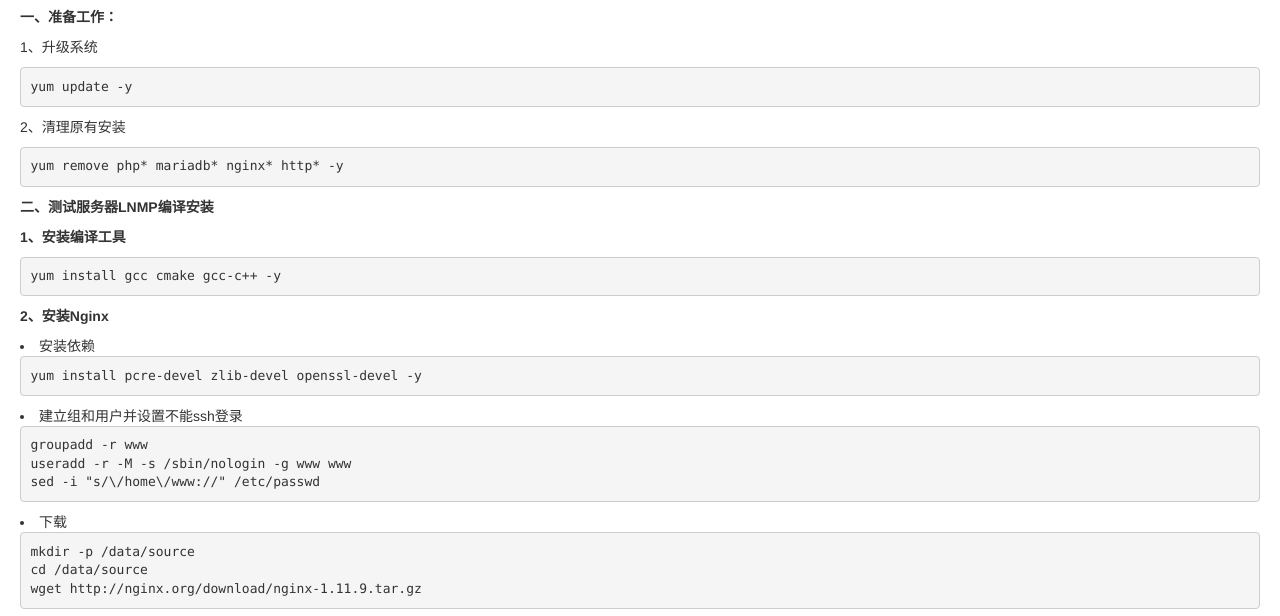
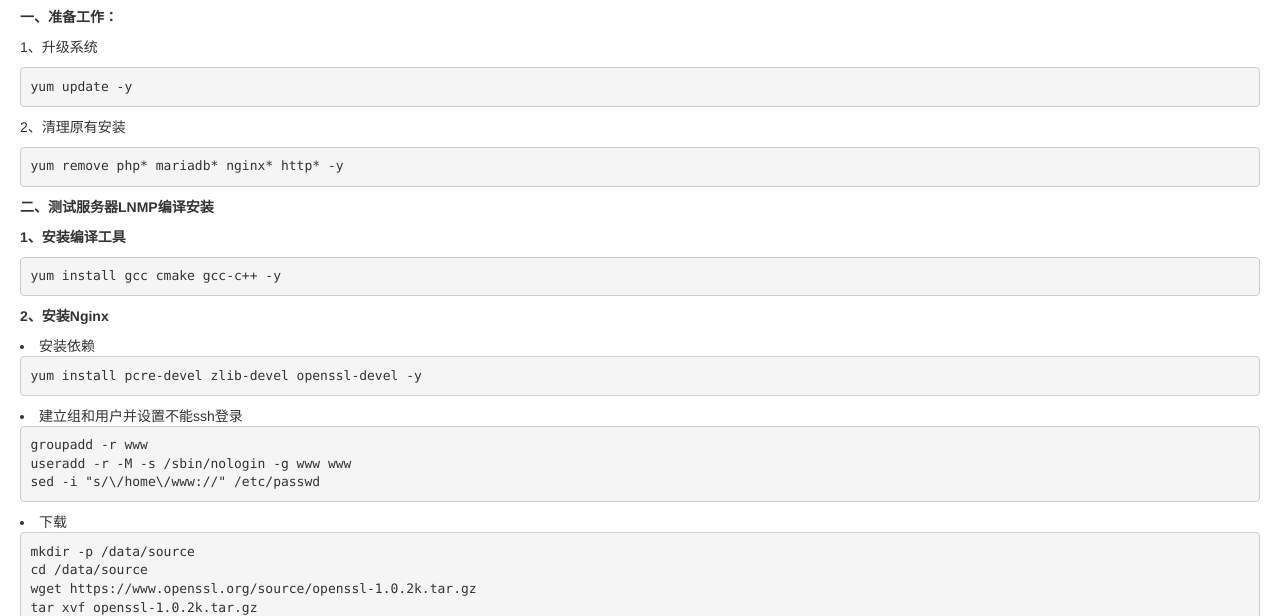
Before and after one commit to zhcj/zhcj.github.io, a plain HTML site: page lnmp.html in a window 1280 px wide. Shown: the part 142-758 px from the top of the page. Drawn offline with Linux system fonts and the light colour scheme.

Commit message:
http2不起作用，添加openssl1.0.2

```diff
--- a/lnmp.html
+++ b/lnmp.html
@@ -33,6 +33,9 @@ sed -i "s/\/home\/www://" /etc/passwd</pre>
 <li>下载</li>
 <pre>mkdir -p /data/source
 cd /data/source
+wget https://www.openssl.org/source/openssl-1.0.2k.tar.gz
+tar xvf openssl-1.0.2k.tar.gz
+mv openssl-1.0.2k /data/lnmp/
 wget http://nginx.org/download/nginx-1.11.9.tar.gz</pre>
 <li>解压</li>
 <pre>tar xvf nginx-1.11.9.tar.gz</pre>
@@ -50,7 +53,7 @@ sed -i "s/%02d\/%s\/%d:%02d:%02d:%02d %c%02i%02i/%4d-%02d-%02d %02d:%02d:%02d/g"
                        tm.ngx_tm_min, tm.ngx_tm_sec,
 
 
-./configure --prefix=/data/lnmp/nginx --user=www --group=www --pid-path=/run/nginx.pid --lock-path=/run/nginx.lock --http-client-body-temp-path=/tmp/client --http-proxy-temp-path=/tmp/proxy --http-fastcgi-temp-path=/tmp/fastcgi --http-uwsgi-temp-path=/tmp/uwsgi --http-scgi-temp-path=/tmp/scgi --http-log-path=/data/lnmp/log/nginx/access.log --error-log-path=/data/lnmp/log/nginx/error.log  --with-http_ssl_module --with-http_v2_module --with-stream_realip_module
+./configure --prefix=/data/lnmp/nginx --user=www --group=www --pid-path=/run/nginx.pid --lock-path=/run/nginx.lock --http-client-body-temp-path=/tmp/client --http-proxy-temp-path=/tmp/proxy --http-fastcgi-temp-path=/tmp/fastcgi --http-uwsgi-temp-path=/tmp/uwsgi --http-scgi-temp-path=/tmp/scgi --http-log-path=/data/lnmp/log/nginx/access.log --error-log-path=/data/lnmp/log/nginx/error.log  --with-http_ssl_module --with-http_v2_module --with-stream_realip_module --with-openssl=/data/lnmp/openssl-1.0.2k
 make -j5
 make install</pre>
 <li>配置启动</li>
```
